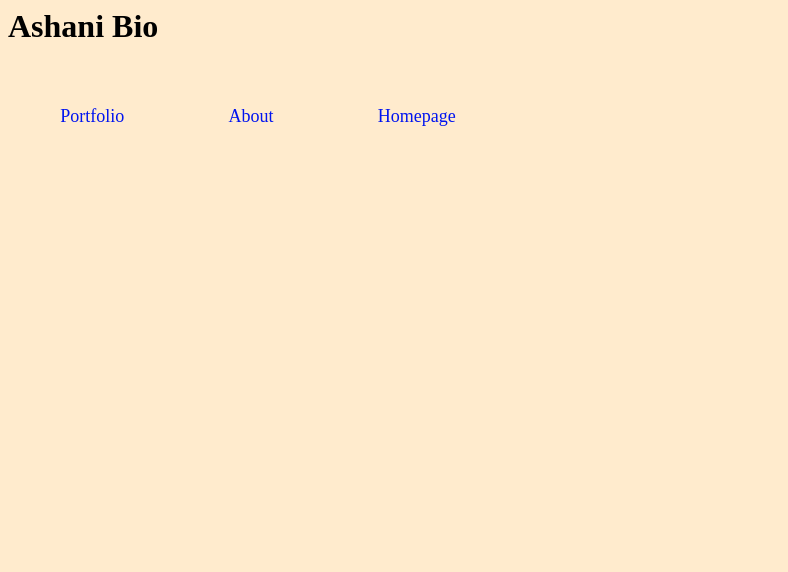
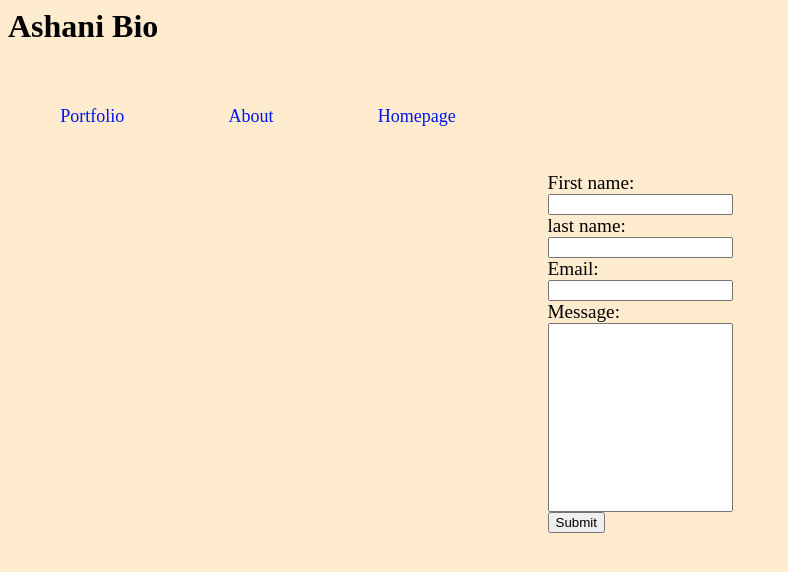
Before and after one commit to Ashani-Man/My-personal-website-pt.2, a plain HTML site: page Contact.html in a window 1280 px wide. Shown: the whole page, without its empty margins (0-788 px from the left). Drawn offline with Linux system fonts and the light colour scheme.

Commit message:
Connected Sucess page and Contact page

```diff
--- a/Contact.html
+++ b/Contact.html
@@ -14,6 +14,24 @@
                <a href="index.html">Homepage</a>
             </nav>
 
+            <main>
+                <form action="Sucess.html" method="post" >
+                    <label for="fname">First name:</label><br>
+                    <input type="text"  id="fname" name="fname"><br>
+                    <label for="lname">last name:</label><br>
+                    <input type="text"  id="lname" name="lname"><br>
+                    <Label for="email">Email:</Label><br>
+                    <input type="email" id="email" name="email"><br>
+                    <label for="Message">Message:</label><br>
+                    <input type="text" id="Message" name="Message"><br>
+                    <input type="submit">
+
+
+
+
+                </form>
+            </main>
+
 
 
     </Body>
--- a/style.css
+++ b/style.css
@@ -153,3 +153,11 @@ main > p{
 
 
 }
+
+#Message{
+    height: 5cm;
+}
+
+#submit{
+
+}
```
Also changed, not shown: Sucess.html (+14 -0 lines), index.html (+0 -21 lines).
